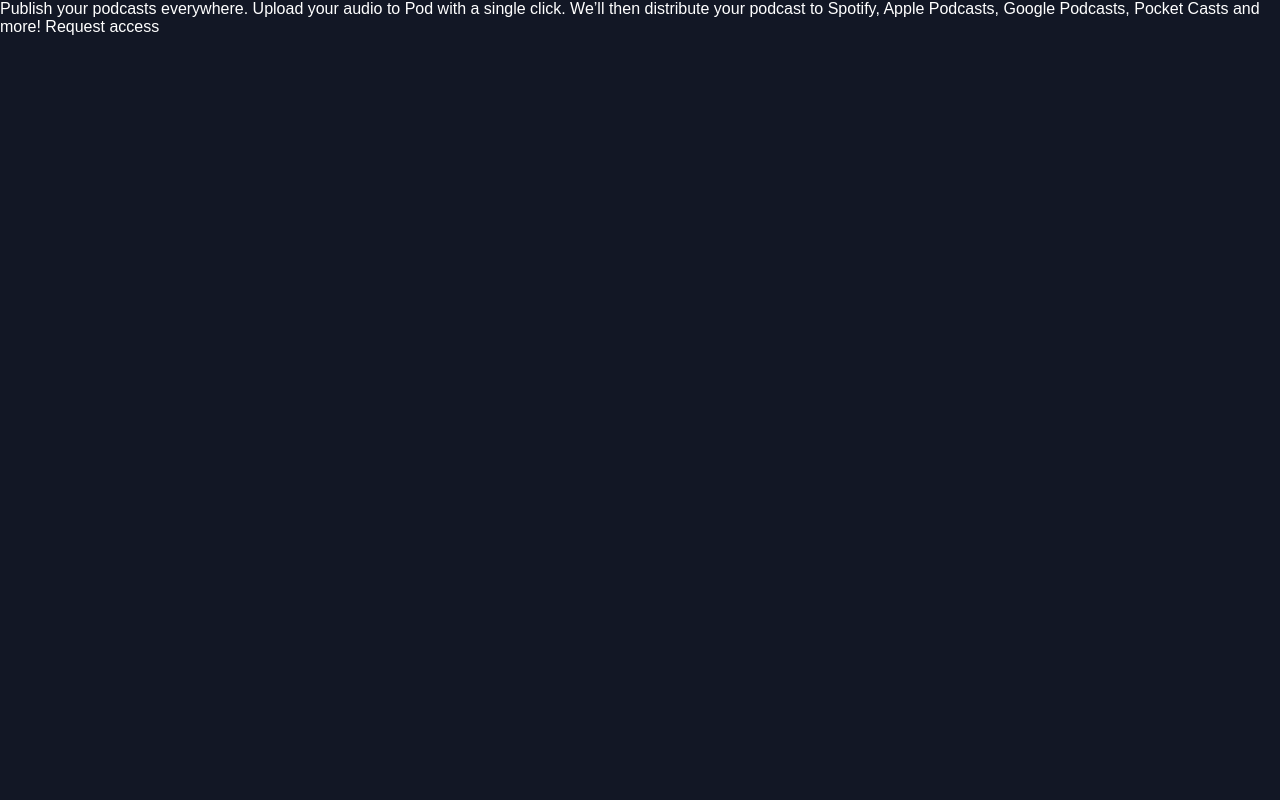
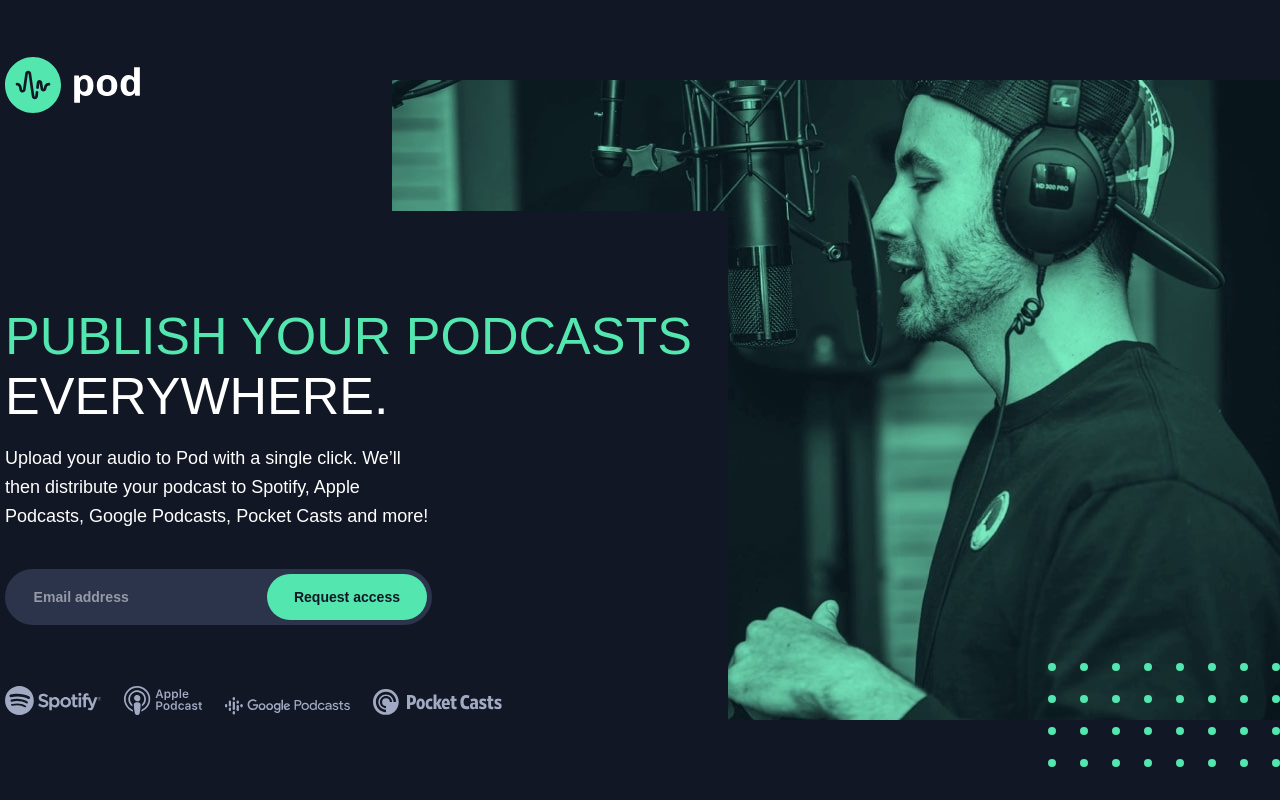
Before and after one commit to tjeanarnaud/pod-request-access-landing-page, a plain HTML site: page index.html in a window 1280 px wide. Drawn offline with Linux system fonts and the light colour scheme; a web font is replaced by a local one.

Commit message:
Destop display

```diff
--- a/css/style.css
+++ b/css/style.css
@@ -1,6 +1,7 @@
 @import url('https://fonts.googleapis.com/css2?family=Chivo:wght@300&display=swap');
 
 :root {
+  --red-color: #fb3e3e;
   --green-color: #54e6af;
   --light-green-color: #b3ffe2;
   --black-color: #121725;
@@ -14,7 +15,7 @@
 }
 
 html {
-  font-size: 16px;
+  font-size: 18px;
 }
 
 body {
@@ -23,10 +24,128 @@ body {
   height: 100vh;
   color: white;
   font-family: 'Chivo', sans-serif;
+  display: flex;
+  align-items: center;
+  justify-content: flex-end;
   margin: 0;
 }
 
 #wrapper {
+  width: 1275px;
+  height: 640px;
+  background-image: url('../assets/desktop/image-host.jpg');
+  background-repeat: no-repeat;
+  background-position: right;
+  background-size: contain;
+  display: flex;
+  flex-direction: column;
+  justify-content: space-between;
+}
+
+header {
+  position: relative;
+  top: -23px;
+}
+
+main {
   width: 100%;
+  height: 509px;
+  display: flex;
+  align-items: flex-end;
+  justify-content: space-between;
+}
+
+section {
+  width: 723px;
   height: 100%;
+  background-color: #121725;
+  display: flex;
+  flex-direction: column;
+  justify-content: flex-end;
 }
+
+h1 {
+  font-size: 2.89rem;
+  font-family: 'Chivo', sans-serif;
+  font-weight: 300;
+  text-transform: uppercase;
+  margin-top: 0;
+  margin-bottom: 1rem;
+}
+
+h1 span {
+  color: #54e6af;
+}
+
+p {
+  line-height: 1.6rem;
+  margin-top: 0;
+}
+
+form {
+  margin: 1.12rem 0;
+}
+
+#input-field {
+  width: 427px;
+  background-color: #2c344b;
+  border-radius: 28px;
+  border: 5px solid #2c344b;
+  display: flex;
+  align-items: center;
+  padding-left: 1.2rem;
+  margin-bottom: 0;
+}
+
+input {
+  color: rgba(255, 255, 255, 1);
+  background-color: transparent;
+  border: none;
+  outline: none;
+  flex: 1;
+}
+
+input::placeholder {
+  color: rgba(255, 255, 255, 0.5);
+}
+
+input:required:focus:valid {
+  color: rgba(255, 255, 255, 0.8);
+}
+
+input,
+button {
+  height: 46px;
+  font-size: 0.78rem;
+  font-weight: bold;
+}
+
+button {
+  color: #121725;
+  border-radius: 28px;
+  border: none;
+  padding-left: 27px;
+  padding-right: 27px;
+  background-color: #54e6af;
+}
+
+button:hover {
+  background-color: #b3ffe2;
+}
+
+#error-message {
+  color: #fb3e3e;
+  font-size: 0.67rem;
+  margin-left: 1.6rem;
+  visibility: hidden;
+}
+
+#images img {
+  margin-right: 1rem;
+}
+
+aside {
+  text-align: right;
+  position: relative;
+  bottom: -52px;
+}
--- a/index.html
+++ b/index.html
@@ -11,11 +11,43 @@
   <title>Pod request access landing page</title>
 </head>
 <body>
-  Publish your podcasts everywhere.
 
-  Upload your audio to Pod with a single click. We’ll then distribute your podcast to Spotify,
-  Apple Podcasts, Google Podcasts, Pocket Casts and more!
+  <div id="wrapper">
 
-  Request access
+    <header>
+      <img src="./assets/desktop/logo.svg" alt="Logo">
+    </header>
+
+    <main>
+      <section>
+        <h1>
+          <span>Publish your podcasts</span> everywhere.
+        </h1>
+
+        <p>Upload your audio to Pod with a single click. We’ll <br> then distribute your podcast to Spotify, Apple
+         <br> Podcasts, Google Podcasts, Pocket Casts and more!</p>
+
+        <form action="#">
+          <div id="input-field">
+            <input type="text" placeholder="Email address" id="input-email">
+            <button>Request access</button>
+          </div>
+          <p id="error-message">Oops! Please check your email</p>
+        </form>
+
+        <div id="images">
+          <img src="./assets/desktop/spotify.svg" alt="Spotify">
+          <img src="./assets/desktop/apple-podcast.svg" alt="Apple Podcast">
+          <img src="./assets/desktop/google-podcasts.svg" alt="Google Podcast">
+          <img src="./assets/desktop/pocket-casts.svg" alt="Pocket Casts">
+        </div>
+      </section>
+
+      <aside>
+        <img src="./assets/desktop/bg-pattern-dots.svg" alt="Dots">
+      </aside>
+    </main>
+  </div>
+
 </body>
 </html>
```
